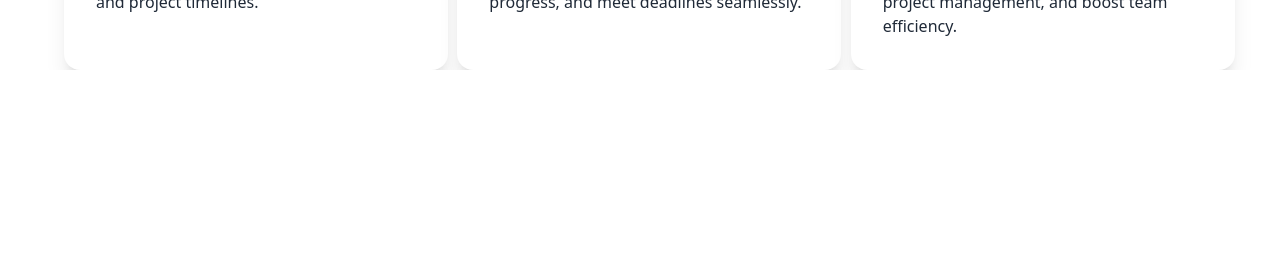
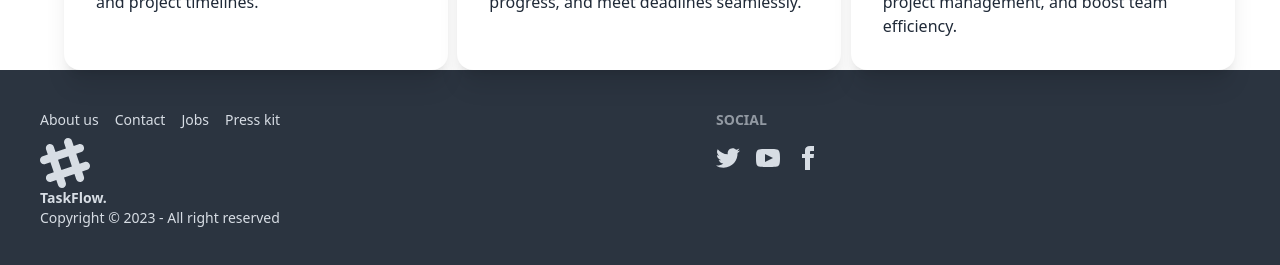
Before and after one commit to ParthaMalakar/Task-Management-System-Client, a React (Vite) app: page / in a window 1280 px wide. Shown: the part 1180-1445 px from the top of the page. Before the commit the page ends 1250 px from the top, so only its background shows below. Built offline with nearby package versions, Linux system fonts and the light colour scheme.

Commit message:
benefits and footer section created

```diff
--- a/src/Components/Footer/Footer.jsx
+++ b/src/Components/Footer/Footer.jsx
@@ -21,27 +21,12 @@
   <nav>
     <header className="footer-title">Social</header>
     <div className="grid grid-flow-col gap-4">
-      <a><svg xmlns="http://www.w3.org/2000/svg" width="24" height="24" viewBox="0 0 24 24" className="fill-current"><path d="M24 4.557c-.883.392-1.832.656-2.828.775 1.017-.609 1.798-1.574 2.165-2.724-.951.564-2.005.974-3.127 1.195-.897-.957-2.178-1.555-3.594-1.555-3.179 0-5.515 2.966-4.797 6.045-4.091-.205-7.719-2.165-10.148-5.144-1.29 2.213-.669 5.108 1.523 6.574-.806-.026-1.566-.247-2.229-.616-.054 2.281 1.581 4.415 3.949 4.89-.693.188-1.452.232-2.224.084.626 1.956 2.444 3.379 4.6 3.419-2.07 1.623-4.678 2.348-7.29 2.04 2.179 1.397 4.768 2.212 7.548 2.212 9.142 0 14.307-7.721 13.995-14.646.962-.695 1.797-1.562 2.457-2.549z"></path></svg></a>
-      <a><svg xmlns="http://www.w3.org/2000/svg" width="24" height="24" viewBox="0 0 24 24" className="fill-current"><path d="M19.615 3.184c-3.604-.246-11.631-.245-15.23 0-3.897.266-4.356 2.62-4.385 8.816.029 6.185.484 8.549 4.385 8.816 3.6.245 11.626.246 15.23 0 3.897-.266 4.356-2.62 4.385-8.816-.029-6.185-.484-8.549-4.385-8.816zm-10.615 12.816v-8l8 3.993-8 4.007z"></path></svg></a>
-      <a><svg xmlns="http://www.w3.org/2000/svg" width="24" height="24" viewBox="0 0 24 24" className="fill-current"><path d="M9 8h-3v4h3v12h5v-12h3.642l.358-4h-4v-1.667c0-.955.192-1.333 1.115-1.333h2.885v-5h-3.808c-3.596 0-5.192 1.583-5.192 4.615v3.385z"></path></svg></a>
+      <a href="https://en.wikipedia.org/wiki/Twitter"><svg xmlns="http://www.w3.org/2000/svg" width="24" height="24" viewBox="0 0 24 24" className="fill-current"><path d="M24 4.557c-.883.392-1.832.656-2.828.775 1.017-.609 1.798-1.574 2.165-2.724-.951.564-2.005.974-3.127 1.195-.897-.957-2.178-1.555-3.594-1.555-3.179 0-5.515 2.966-4.797 6.045-4.091-.205-7.719-2.165-10.148-5.144-1.29 2.213-.669 5.108 1.523 6.574-.806-.026-1.566-.247-2.229-.616-.054 2.281 1.581 4.415 3.949 4.89-.693.188-1.452.232-2.224.084.626 1.956 2.444 3.379 4.6 3.419-2.07 1.623-4.678 2.348-7.29 2.04 2.179 1.397 4.768 2.212 7.548 2.212 9.142 0 14.307-7.721 13.995-14.646.962-.695 1.797-1.562 2.457-2.549z"></path></svg></a>
+      <a href="https://www.youtube.com/"><svg xmlns="http://www.w3.org/2000/svg" width="24" height="24" viewBox="0 0 24 24" className="fill-current"><path d="M19.615 3.184c-3.604-.246-11.631-.245-15.23 0-3.897.266-4.356 2.62-4.385 8.816.029 6.185.484 8.549 4.385 8.816 3.6.245 11.626.246 15.23 0 3.897-.266 4.356-2.62 4.385-8.816-.029-6.185-.484-8.549-4.385-8.816zm-10.615 12.816v-8l8 3.993-8 4.007z"></path></svg></a>
+      <a href="https://www.facebook.com/login/"><svg xmlns="http://www.w3.org/2000/svg" width="24" height="24" viewBox="0 0 24 24" className="fill-current"><path d="M9 8h-3v4h3v12h5v-12h3.642l.358-4h-4v-1.667c0-.955.192-1.333 1.115-1.333h2.885v-5h-3.808c-3.596 0-5.192 1.583-5.192 4.615v3.385z"></path></svg></a>
     </div>
     <form>
-    <header className="footer-title">Newsletter</header>
-    <fieldset className="form-control w-80">
-      <label className="label">
-        <span className="label-text text-white">Enter your email address</span>
-      </label>
-      <div className="relative">
-        <input type="text" placeholder="username@site.com" className="input input-bordered w-full pr-16" />
-      </div>
-      <label className="label">
-        <span className="label-text text-white">Give your opinion</span>
-      </label>
-      <div className="relative">
-        <input type="text" placeholder="Description" className="input input-bordered w-full pr-16" />
-        <button className="btn btn-primary absolute top-0 right-0 rounded-l-none">Submit</button>
-      </div>
-    </fieldset>
+
   </form>
   </nav>
 </footer>
--- a/src/Components/RootPage/Main.jsx
+++ b/src/Components/RootPage/Main.jsx
@@ -1,11 +1,13 @@
 import { Outlet } from "react-router-dom";
 import Navbar from "../Navbar/Navbar";
+import Footer from "../Footer/Footer";
 
 const Main = () => {
     return (
         <div className="">
             <Navbar></Navbar>
             <Outlet></Outlet>
+            <Footer></Footer>
         </div>
     );
 };
```
